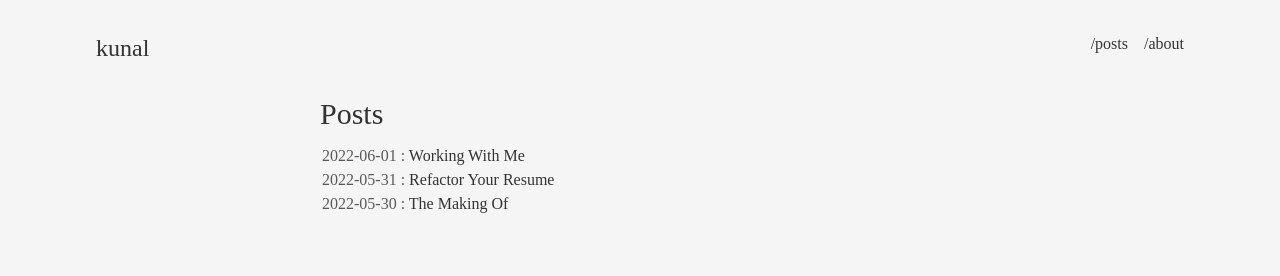
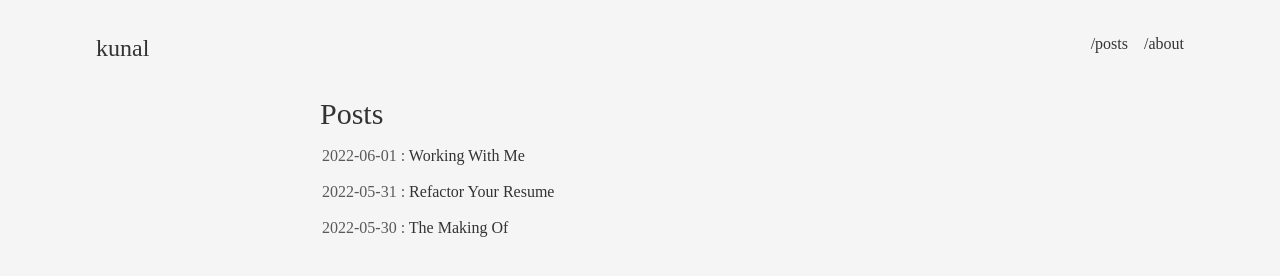
Before and after one commit to tinfoil-knight/tinfoil-knight.github.io, an Astro site: page /posts in a window 1280 px wide. Built offline with nearby package versions, Linux system fonts and the light colour scheme; Astro itself is replaced by a stand-in of ours; a web font is replaced by a local one.

Commit message:
add margin to all list items in posts

```diff
--- a/src/pages/posts.astro
+++ b/src/pages/posts.astro
@@ -8,7 +8,7 @@ allPosts = allPosts.sort((a, b) => new Date(b.frontmatter.date).valueOf() - new
 <h1 class="text-3xl mb-3">Posts</h1>
 <section class="ml-0.5">
     <ul>
-        {allPosts.map(p => (<li>
+        {allPosts.map(p => (<li class="mt-3">
             <span class="opacity-80">{p.frontmatter.date} : </span>
             <a href={p.url}><span>{p.frontmatter.title}</span></a>
         </li>))}
```
